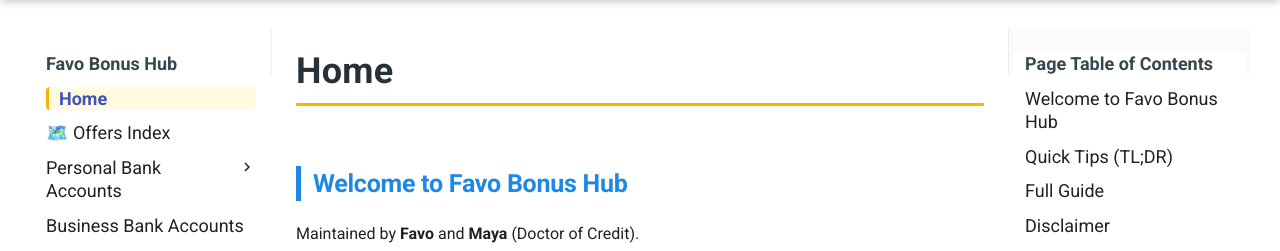
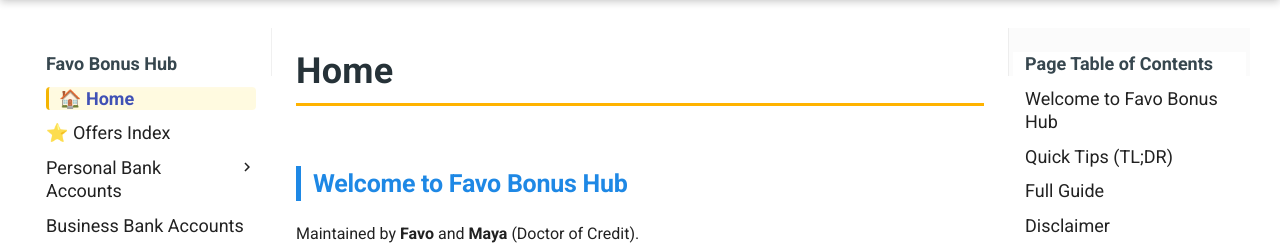
Before and after one commit to whispersofzephyr/favolinkhub-site, an MkDocs documentation site: the page built from docs/index.md, in a window 1280 px wide. Shown: the part 152-403 px from the top of the page. Built offline with MkDocs 1.6.1 and Material for MkDocs 9.7.7, drawn with Linux system fonts in a browser that asks for light colours; part of the change alters nothing that is shown.

```diff
--- a/mkdocs.yml
+++ b/mkdocs.yml
@@ -11,8 +11,8 @@ theme:
       accent: amber
 
 nav:
-  - Home: index.md
-  - 🗺️ Offers Index: offers-index.md
+  - 🏠 Home: index.md
+  - ⭐ Offers Index: offers-index.md
   - Personal Bank Accounts:
     - Overview: personal-bank.md
     - Nationwide: personal-bank-nationwide.md
```
